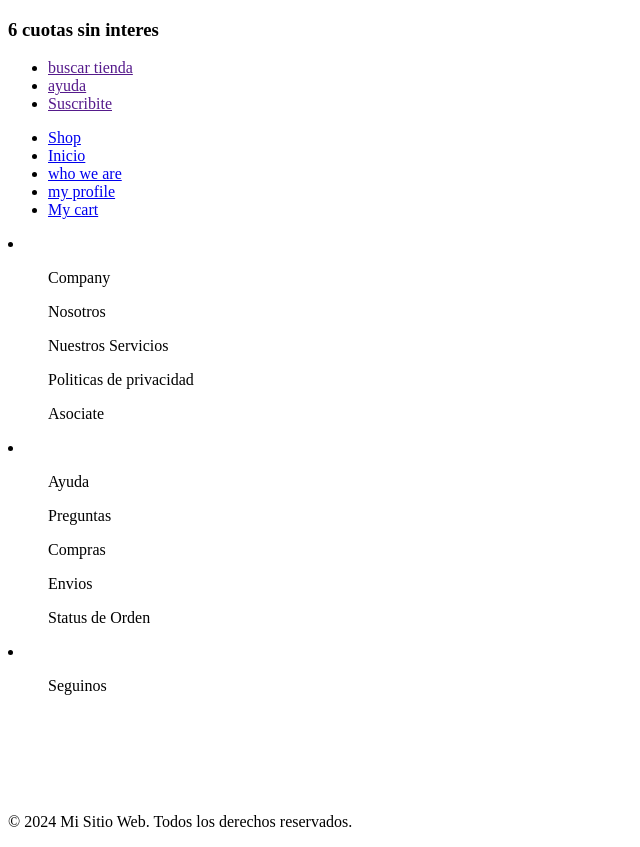
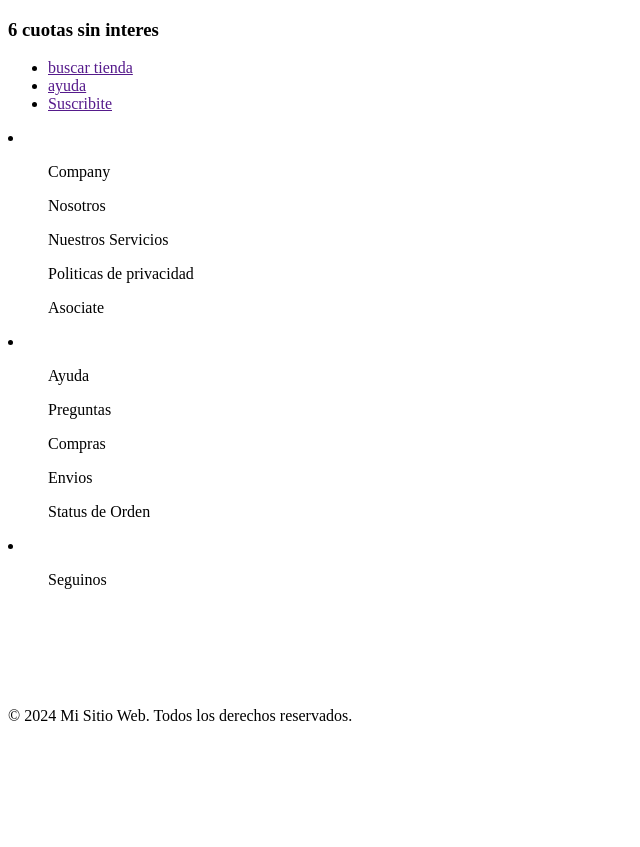
Before and after one commit to Oruama/Angular_prueba, a plain HTML site: page index.html in a window 1280 px wide. Shown: the whole page, without its empty margins (0-640 px from the left). After the commit the page ends 800 px from the top, so only its background shows below. Drawn offline with Linux system fonts and the light colour scheme.

Commit message:
Borrar el heather

```diff
--- a/index.html
+++ b/index.html
@@ -17,17 +17,7 @@
             </ul>
         </span>
 
-        <section class="nav">
-            <nav>
-                <ul class="nav-bar">
-                    <li class="nav_items"><a href="/pages/shop.html">Shop</a></li>
-                    <li class="nav_items"><a href="/index.html">Inicio</a></li>
-                    <li class="nav_items"><a href="/pages/aboutUs.html">who we are</a></li>
-                    <li class="nav_items"><a href="/pages/login.html">my profile</a></li>
-                    <li class="nav_items"><a href="/pages/Cart.html">My cart</a></li>
-                </ul>
-            </nav>
-        </section>
+
 
     </header>
 
```
